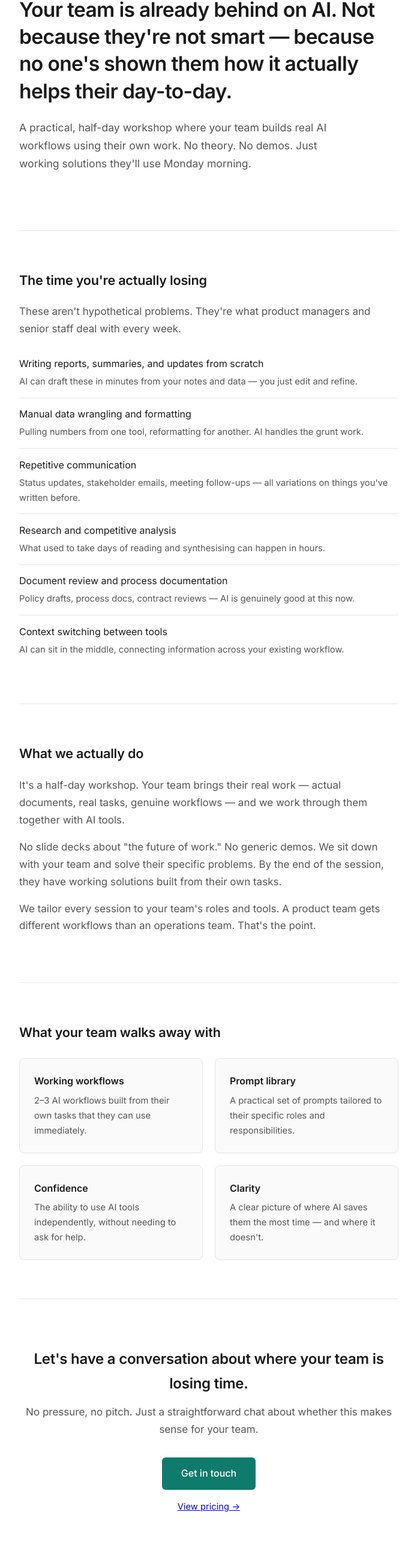
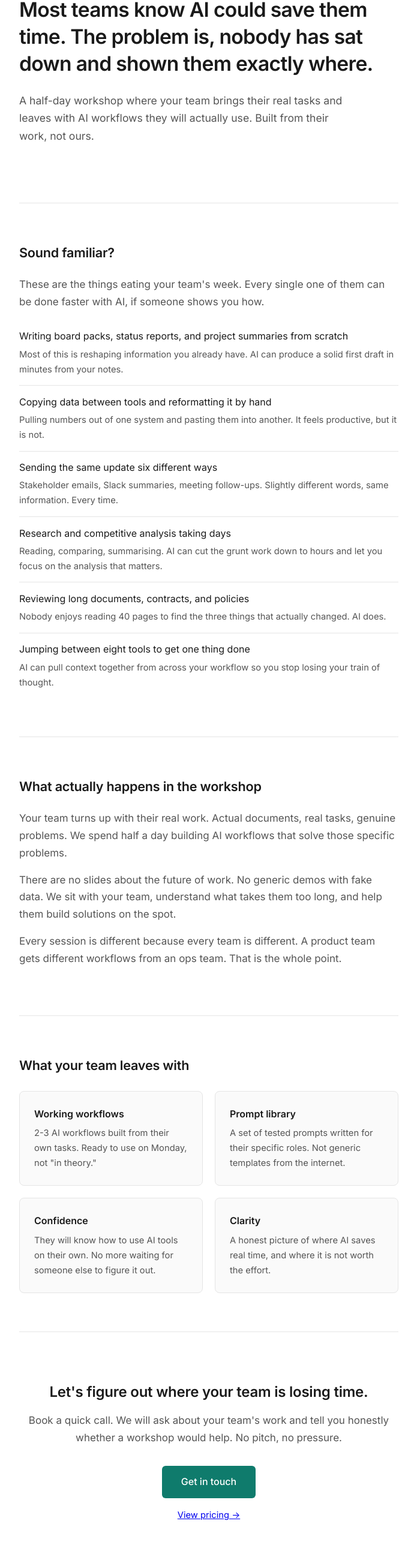
Before and after one commit to skarard/ai-workshop-pitch, a plain HTML site: page index.html in a window 1280 px wide. Shown: the part 164-2740 px from the top of the page at 60% size, without its empty margins (292-987 px from the left). Drawn offline with Linux system fonts and the light colour scheme.

Commit message:
Rewrite pitch deck and costings copy - plain, direct, benefit-focused

```diff
--- a/index.html
+++ b/index.html
@@ -3,7 +3,7 @@
 <head>
 <meta charset="UTF-8">
 <meta name="viewport" content="width=device-width, initial-scale=1.0">
-<title>AI Workshops — Practical AI Training for Your Team</title>
+<title>AI Workshops - Practical AI Training for Your Team</title>
 <link rel="preconnect" href="https://fonts.googleapis.com">
 <link rel="preconnect" href="https://fonts.gstatic.com" crossorigin>
 <link href="https://fonts.googleapis.com/css2?family=Inter:wght@400;500;600&display=swap" rel="stylesheet">
@@ -221,40 +221,40 @@ footer {
 <div class="container">
 
   <section class="hero">
-    <h1>Your team is already behind on AI. Not because they're not smart&nbsp;— because no one's shown them how it actually helps their day-to-day.</h1>
-    <p>A practical, half-day workshop where your team builds real AI workflows using their own work. No theory. No demos. Just working solutions they'll use Monday morning.</p>
+    <h1>Most teams know AI could save them time. The problem is, nobody has sat down and shown them exactly where.</h1>
+    <p>A half-day workshop where your team brings their real tasks and leaves with AI workflows they will actually use. Built from their work, not ours.</p>
   </section>
 
   <hr class="divider">
 
   <section>
-    <h2>The time you're actually losing</h2>
-    <p>These aren't hypothetical problems. They're what product managers and senior staff deal with every week.</p>
+    <h2>Sound familiar?</h2>
+    <p>These are the things eating your team's week. Every single one of them can be done faster with AI, if someone shows you how.</p>
 
     <ul class="problems">
       <li>
-        Writing reports, summaries, and updates from scratch
-        <span>AI can draft these in minutes from your notes and data — you just edit and refine.</span>
+        Writing board packs, status reports, and project summaries from scratch
+        <span>Most of this is reshaping information you already have. AI can produce a solid first draft in minutes from your notes.</span>
       </li>
       <li>
-        Manual data wrangling and formatting
-        <span>Pulling numbers from one tool, reformatting for another. AI handles the grunt work.</span>
+        Copying data between tools and reformatting it by hand
+        <span>Pulling numbers out of one system and pasting them into another. It feels productive, but it is not.</span>
       </li>
       <li>
-        Repetitive communication
-        <span>Status updates, stakeholder emails, meeting follow-ups — all variations on things you've written before.</span>
+        Sending the same update six different ways
+        <span>Stakeholder emails, Slack summaries, meeting follow-ups. Slightly different words, same information. Every time.</span>
       </li>
       <li>
-        Research and competitive analysis
-        <span>What used to take days of reading and synthesising can happen in hours.</span>
+        Research and competitive analysis taking days
+        <span>Reading, comparing, summarising. AI can cut the grunt work down to hours and let you focus on the analysis that matters.</span>
       </li>
       <li>
-        Document review and process documentation
-        <span>Policy drafts, process docs, contract reviews — AI is genuinely good at this now.</span>
+        Reviewing long documents, contracts, and policies
+        <span>Nobody enjoys reading 40 pages to find the three things that actually changed. AI does.</span>
       </li>
       <li>
-        Context switching between tools
-        <span>AI can sit in the middle, connecting information across your existing workflow.</span>
+        Jumping between eight tools to get one thing done
+        <span>AI can pull context together from across your workflow so you stop losing your train of thought.</span>
       </li>
     </ul>
   </section>
@@ -262,32 +262,32 @@ footer {
   <hr class="divider">
 
   <section>
-    <h2>What we actually do</h2>
-    <p>It's a half-day workshop. Your team brings their real work — actual documents, real tasks, genuine workflows — and we work through them together with AI tools.</p>
-    <p>No slide decks about "the future of work." No generic demos. We sit down with your team and solve their specific problems. By the end of the session, they have working solutions built from their own tasks.</p>
-    <p>We tailor every session to your team's roles and tools. A product team gets different workflows than an operations team. That's the point.</p>
+    <h2>What actually happens in the workshop</h2>
+    <p>Your team turns up with their real work. Actual documents, real tasks, genuine problems. We spend half a day building AI workflows that solve those specific problems.</p>
+    <p>There are no slides about the future of work. No generic demos with fake data. We sit with your team, understand what takes them too long, and help them build solutions on the spot.</p>
+    <p>Every session is different because every team is different. A product team gets different workflows from an ops team. That is the whole point.</p>
   </section>
 
   <hr class="divider">
 
   <section>
-    <h2>What your team walks away with</h2>
+    <h2>What your team leaves with</h2>
     <div class="outputs">
       <div class="output-card">
         <h3>Working workflows</h3>
-        <p>2–3 AI workflows built from their own tasks that they can use immediately.</p>
+        <p>2-3 AI workflows built from their own tasks. Ready to use on Monday, not "in theory."</p>
       </div>
       <div class="output-card">
         <h3>Prompt library</h3>
-        <p>A practical set of prompts tailored to their specific roles and responsibilities.</p>
+        <p>A set of tested prompts written for their specific roles. Not generic templates from the internet.</p>
       </div>
       <div class="output-card">
         <h3>Confidence</h3>
-        <p>The ability to use AI tools independently, without needing to ask for help.</p>
+        <p>They will know how to use AI tools on their own. No more waiting for someone else to figure it out.</p>
       </div>
       <div class="output-card">
         <h3>Clarity</h3>
-        <p>A clear picture of where AI saves them the most time — and where it doesn't.</p>
+        <p>A honest picture of where AI saves real time, and where it is not worth the effort.</p>
       </div>
     </div>
   </section>
@@ -295,17 +295,17 @@ footer {
   <hr class="divider">
 
   <section class="cta">
-    <h2>Let's have a conversation about where your team is losing time.</h2>
-    <p>No pressure, no pitch. Just a straightforward chat about whether this makes sense for your team.</p>
+    <h2>Let's figure out where your team is losing time.</h2>
+    <p>Book a quick call. We will ask about your team's work and tell you honestly whether a workshop would help. No pitch, no pressure.</p>
     <a href="mailto:richard@skarard.dev" class="button">Get in touch</a>
-    <a href="costings.html" class="secondary-link">View pricing →</a>
+    <a href="costings.html" class="secondary-link">View pricing &rarr;</a>
   </section>
 
 </div>
 
 <footer>
   <div class="container">
-    © 2025 AI Workshops
+    &copy; 2025 AI Workshops
   </div>
 </footer>
 
```
Also changed, not shown: costings.html (+36 -38 lines).
